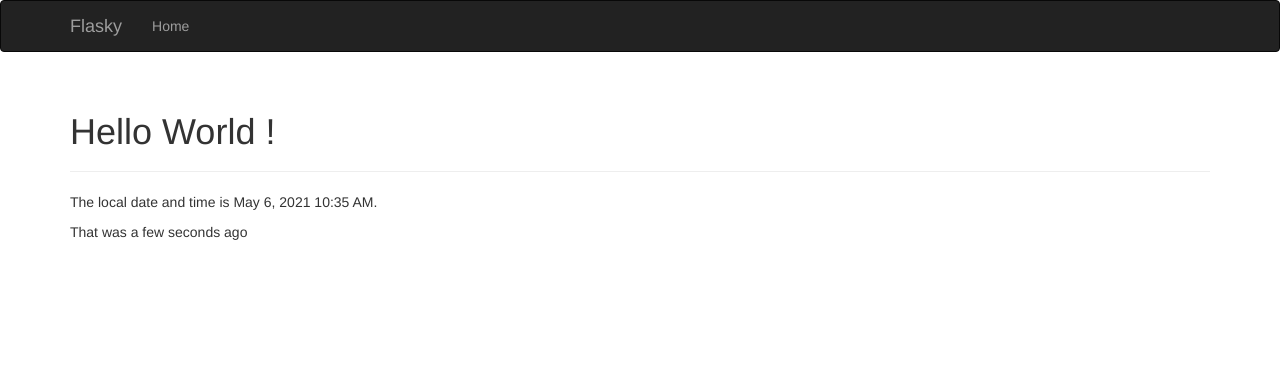
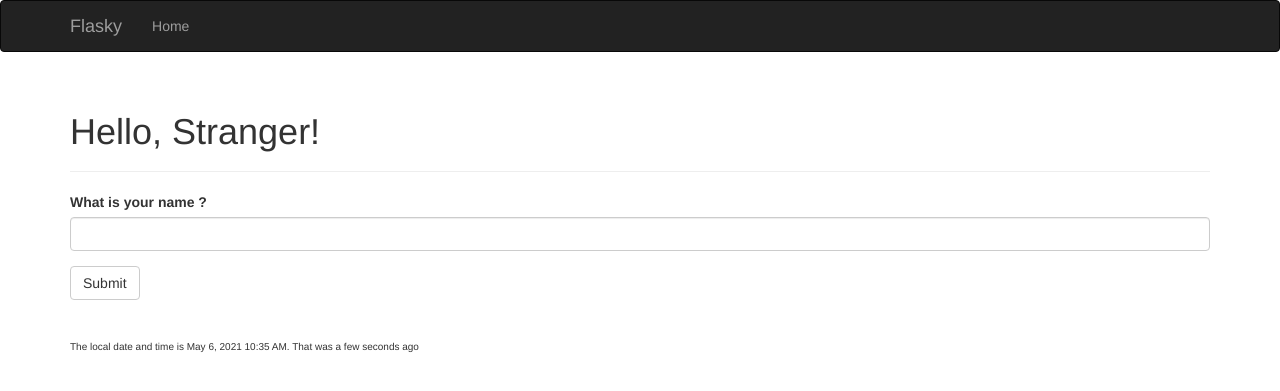
Before and after one commit to gcherchye/flask, a Flask app: page / in a window 1280 px wide. Shown: the top 391 px of the page. Run offline with Flask 2, Linux system fonts and the light colour scheme; some libraries are stand-ins or nearby versions.

Commit message:
feat(index): add web form

```diff
--- a/app.py
+++ b/app.py
@@ -5,25 +5,61 @@ from datetime import datetime
 
 from flask_bootstrap import Bootstrap
 from flask_moment import Moment
+from flask_wtf import FlaskForm
+from wtforms import StringField, SubmitField
+from wtforms.validators import DataRequired
+from flask import Flask, render_template, session, redirect, url_for, flash
 
-from flask import Flask, render_template
+import nocommit
 
+
+# Initialisation of the app and the flask extension
 app = Flask(__name__)
+app.config['SECRET_KEY'] = nocommit.SECRET_KEY
+
 bootstrap = Bootstrap(app)
 moment = Moment(app)
 
-@app.route('/')
+# Route definition
+@app.route('/', methods=['GET', 'POST'])
 def index():
-    return render_template('index.html', current_time=datetime.utcnow())
+    """Root page"""
+    form = NameForm()
+
+    if form.validate_on_submit():
+        old_name = session.get('name')
+
+        if old_name is not None and old_name != form.name.data:
+            flash('Looks like you changed your name!')
+
+        session['name'] = form.name.data
+
+        return redirect(url_for('index'))
+
+    return render_template(
+                'index.html',
+                form=form,
+                name=session.get('name'),
+                current_time=datetime.utcnow()
+            )
 
 @app.route('/user/<name>')
 def user(name):
+    """Named user page"""
     return render_template('user.html', name=name)
 
 @app.errorhandler(404)
 def page_not_found(e):
+    """Error 404 page"""
     return render_template('404.html'), 404
 
 @app.errorhandler(500)
 def internal_server_error(e):
+    """Error 500 page"""
     return render_template('500.html'), 500
+
+
+class NameForm(FlaskForm):
+    """Class to ask name of the user"""
+    name = StringField('What is your name ?', validators=[DataRequired()])
+    submit = SubmitField('Submit')
--- a/templates/base.html
+++ b/templates/base.html
@@ -34,9 +34,17 @@
 
 {% block content %}
 <div class="container">
+    {% for message in get_flashed_messages() %}
+    <div class="alert alert-warning">
+        <button type="button" class="close" data-dismiss="alert">&times;</button>
+        {{ message }}
+    </div>
+    {% endfor %}
+
     {% block page_content %}{% endblock %}
 </div>
 {% endblock %}
+
 
 {% block scripts %}
 {{ super() }}
--- a/templates/index.html
+++ b/templates/index.html
@@ -1,13 +1,20 @@
 {% extends "base.html" %}
+{% import "bootstrap/wtf.html" as wtf %}
 
 {% block title %}Flasky{% endblock %}
 
 {% block page_content %}
 <div class="page-header">
-    <h1>Hello World !</h1>
+    <h1>Hello, {% if name %}{{ name }}{% else %}Stranger{% endif %}!</h1>
 </div>
+{{ wtf.quick_form(form) }}
+
 <div>
-    <p>The local date and time is {{ moment(current_time).format('LLL') }}.</p>
-    <p>That was {{ moment(current_time).fromNow(refresh=True) }}</p>
+    <br></br>
+    <p style="font-size: x-small">
+        The local date and time is {{ moment(current_time).format('LLL') }}.
+        That was {{ moment(current_time).fromNow(refresh=True) }}
+    </p>
 </div>
+
 {% endblock %}
```
